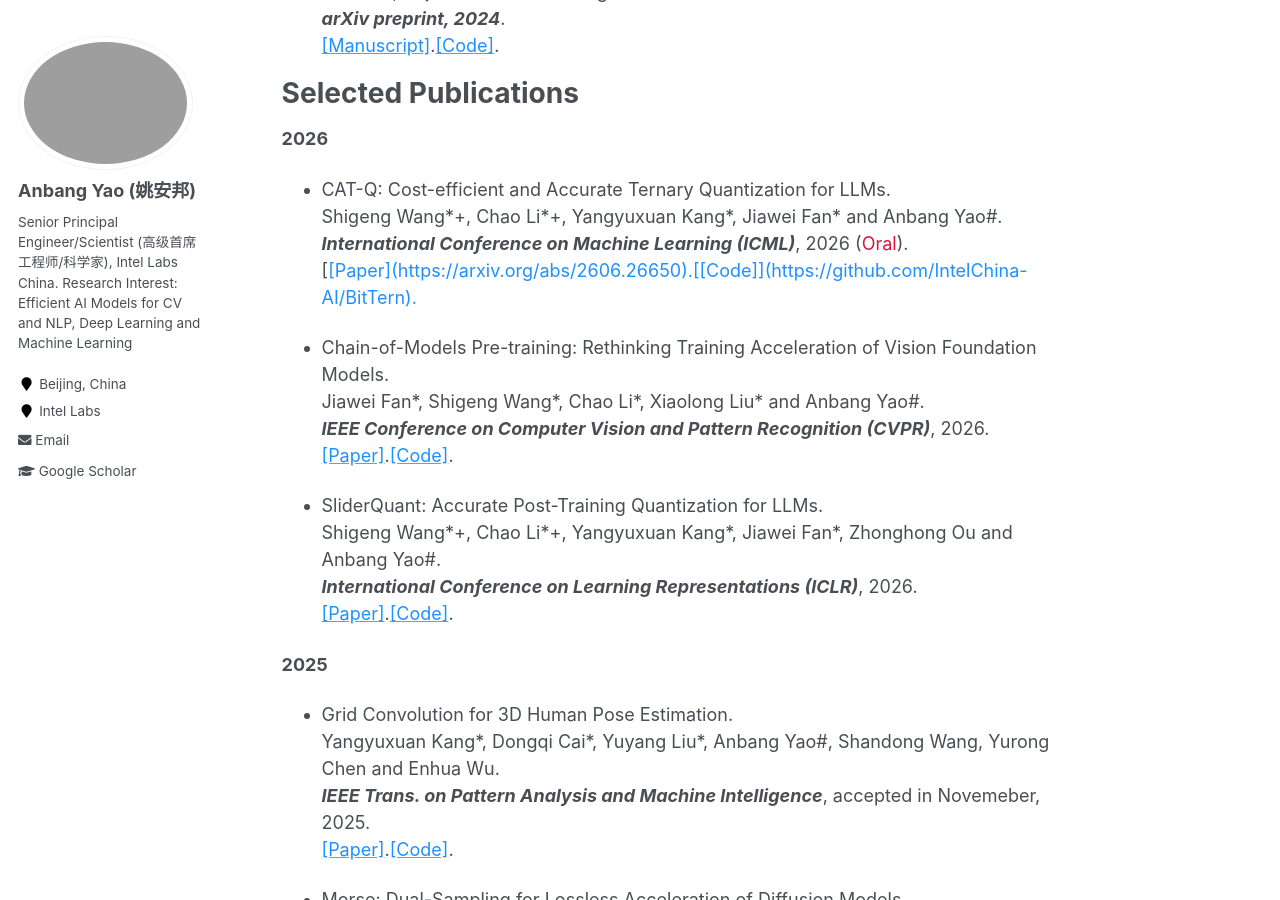
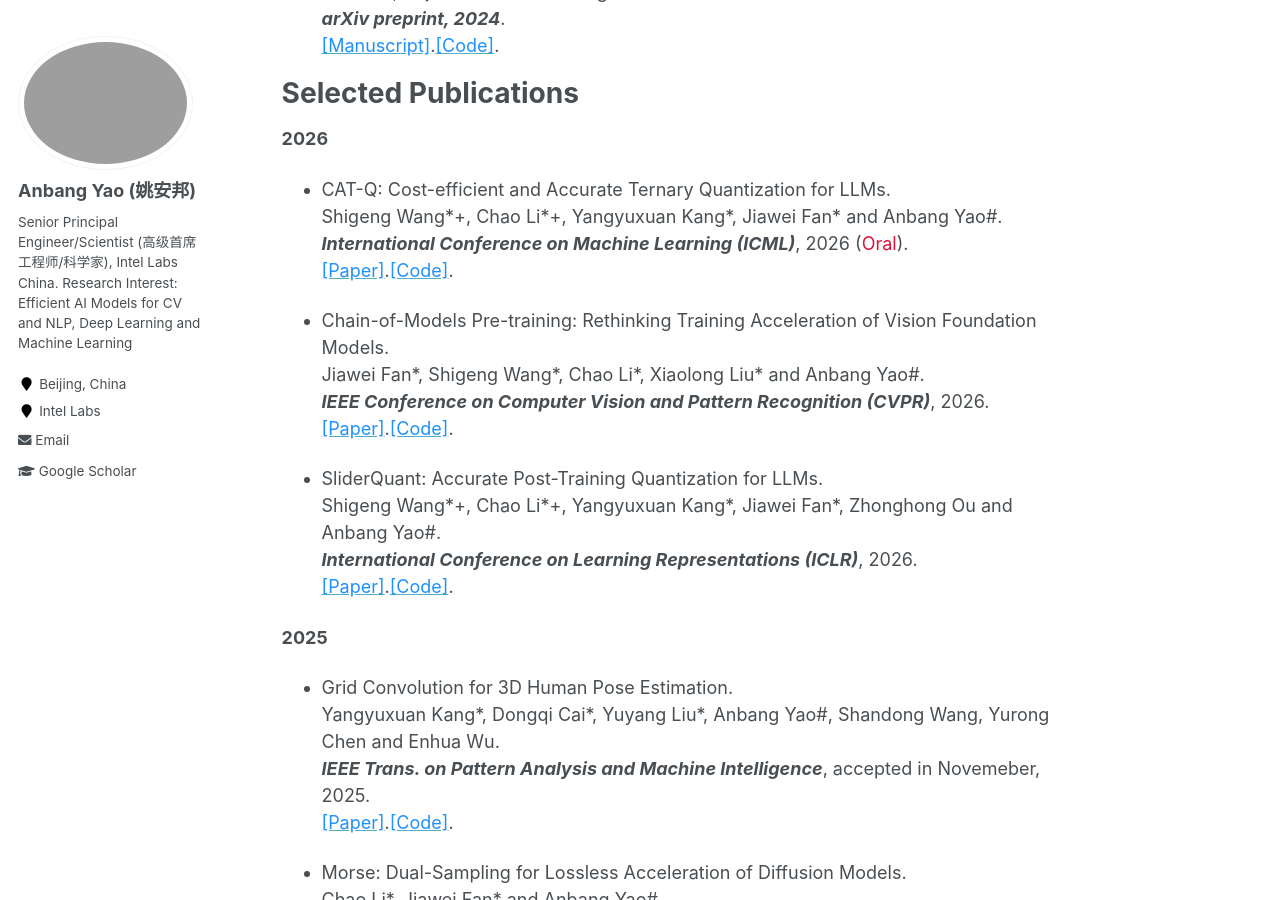
Before and after one commit to YaoAnbang/YaoAnbang.github.io, a Jekyll site: the page built from _pages/about.md, in a window 1280 px wide and 900 px high, scrolled down 4565 px. Built offline with Jekyll 4.4.1, drawn with Linux system fonts in a browser that asks for light colours.

Commit message:
Update about.md

```diff
--- a/_pages/about.md
+++ b/_pages/about.md
@@ -75,7 +75,7 @@ Selected Publications
 
 **2026**
 
-+ CAT-Q: Cost-efficient and Accurate Ternary Quantization for LLMs.<br> Shigeng Wang\*\+, Chao Li\*\+, Yangyuxuan Kang\*, Jiawei Fan\* and Anbang Yao\#.<br><em>**International Conference on Machine Learning (ICML)**</em>, 2026 (<font color="Crimson">Oral</font>).<br> [<font color="DodgerBlue">[Paper](https://arxiv.org/abs/2606.26650).[<font color="DodgerBlue">[Code]</font>](https://github.com/IntelChina-AI/BitTern).<br>
++ CAT-Q: Cost-efficient and Accurate Ternary Quantization for LLMs.<br> Shigeng Wang\*\+, Chao Li\*\+, Yangyuxuan Kang\*, Jiawei Fan\* and Anbang Yao\#.<br><em>**International Conference on Machine Learning (ICML)**</em>, 2026 (<font color="Crimson">Oral</font>).<br> [<font color="DodgerBlue">[Paper]</font>](https://arxiv.org/abs/2606.26650).[<font color="DodgerBlue">[Code]</font>](https://github.com/IntelChina-AI/BitTern).<br>
 
 + Chain-of-Models Pre-training: Rethinking Training Acceleration of Vision Foundation Models.<br> Jiawei Fan\*, Shigeng Wang\*, Chao Li\*, Xiaolong Liu\* and Anbang Yao\#.<br><em>**IEEE Conference on Computer Vision and Pattern Recognition (CVPR)**</em>, 2026.<br> [<font color="DodgerBlue">[Paper]</font>](http://arxiv.org/abs/2604.12391).[<font color="DodgerBlue">[Code]</font>](https://github.com/deep-optimization/CoM-PT).<br>
 
```
